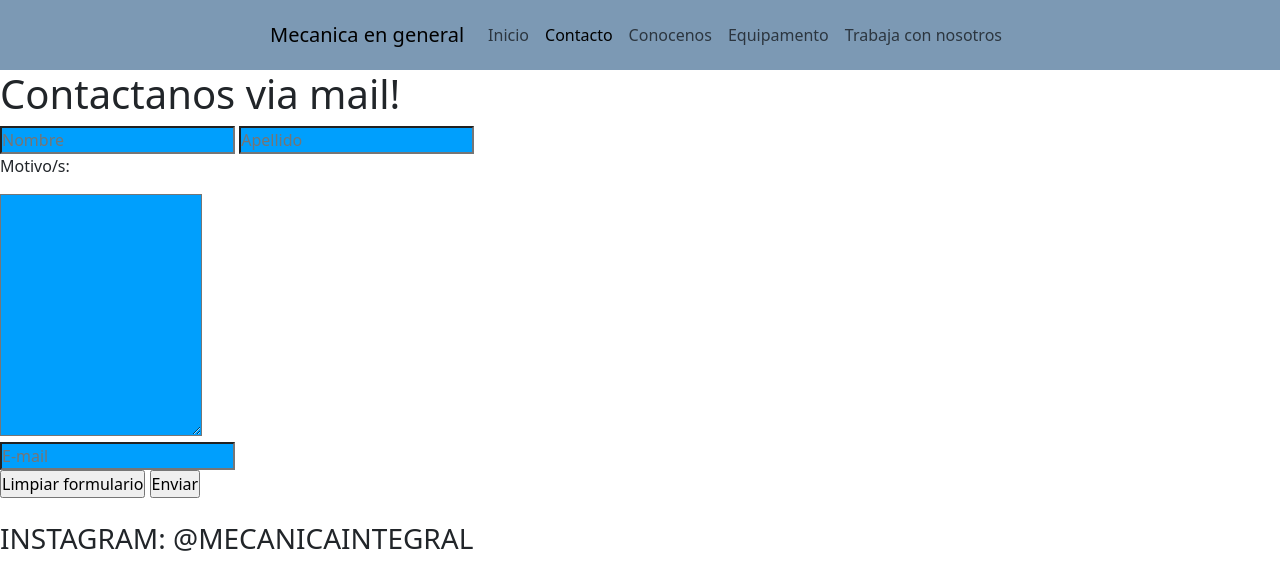
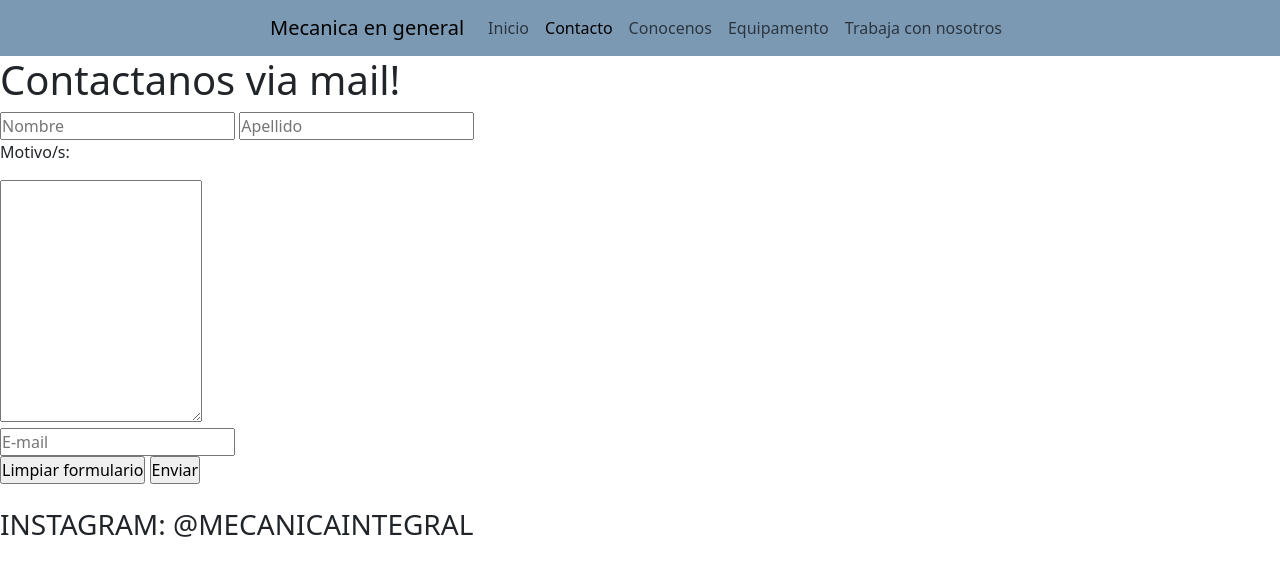
Before and after one commit to AlbertoPati/Proyecto-Alberto-Pati, a plain HTML site: page Pages/contacto.html in a window 1280 px wide. Shown: the top 571 px of the page. Drawn offline with nearby package versions, Linux system fonts and the light colour scheme.

Commit message:
pequeños arreglos

```diff
--- a/Styles/style.css
+++ b/Styles/style.css
@@ -9,10 +9,8 @@
 header{
     background-color: #7c99b4;
     width: auto;
-    height: 70px;
+    justify-content: space-around;
     display: flex;
-    align-items: center;
-    justify-content: space-around;
 }
 .titulo-header{
   font-family: 'Kanit', sans-serif;
@@ -57,8 +55,6 @@ main{
 }
 .celu{
   width: 1300px;
-
-
 }
 footer{
     background-color: #7c99b4;
@@ -70,10 +66,6 @@ footer{
     color: aliceblue;
     font-family: 'Kanit', sans-serif;
 }
-.subform{
-  background-color: #009FFD;
-}
-
 .titulo-tcn{
   display: flex;
   justify-content: center;
```
Lines whose indentation alone changed are shown as unchanged.
